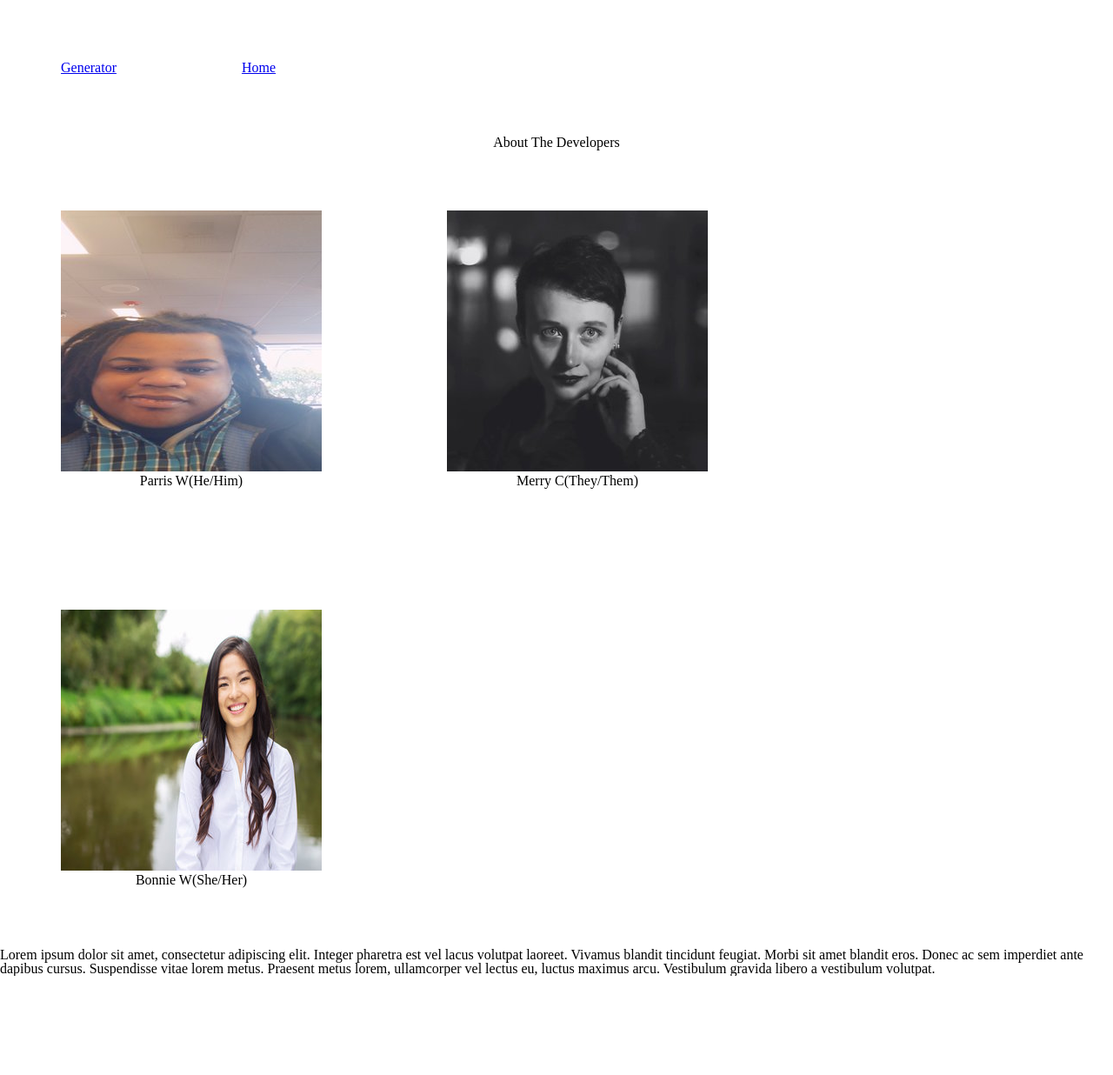
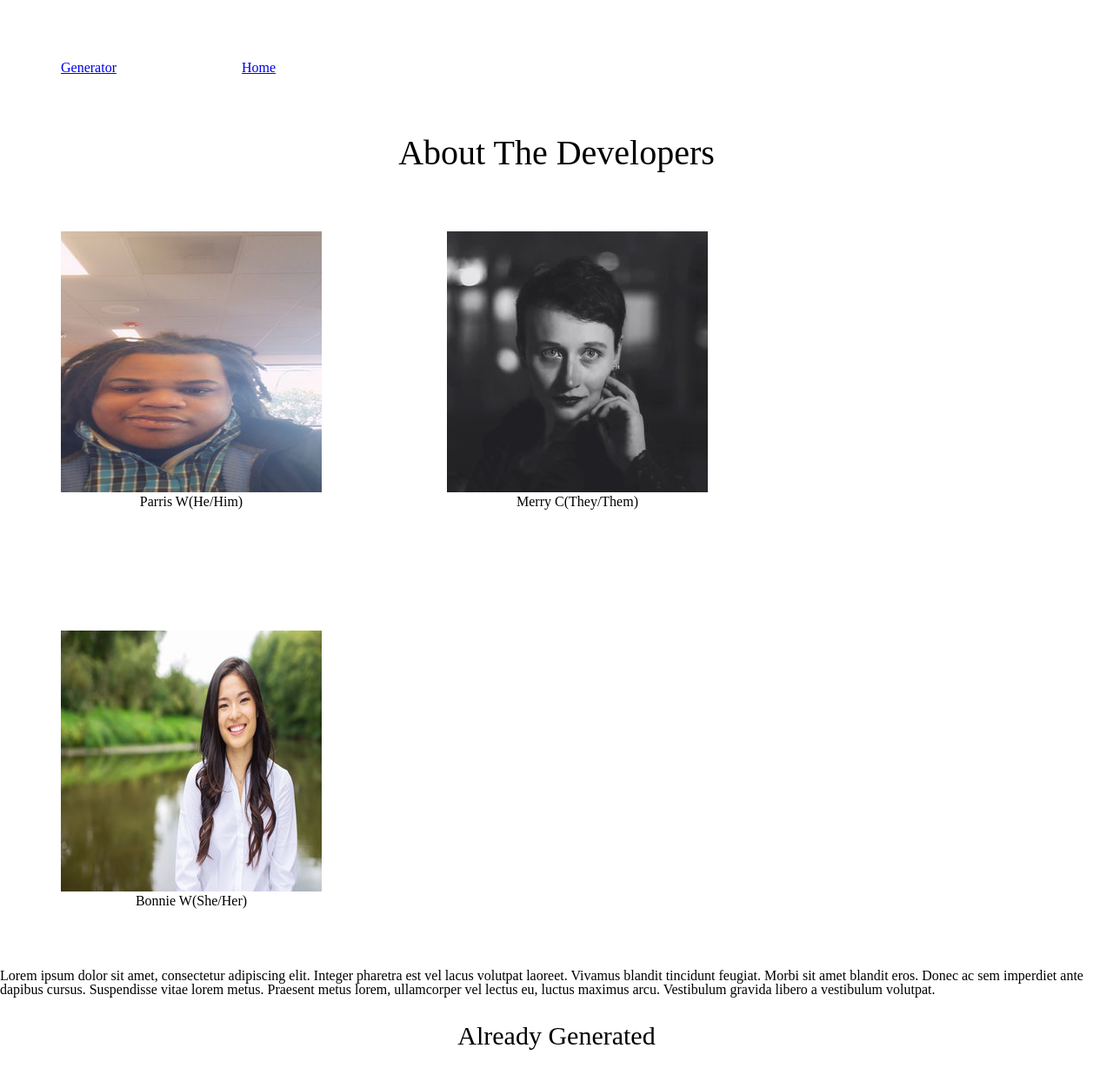
Before and after one commit to team-wins-all-the-time/Sigil, a plain HTML site: page html/gallery.html in a window 1280 px wide. Shown: the whole page at 87% size. Before the commit the page ends 1122 px from the top, so only its background shows below. Drawn offline with Linux system fonts and the light colour scheme.

Commit message:
styled gallery.html

```diff
--- a/css/gallery.css
+++ b/css/gallery.css
@@ -2,6 +2,7 @@
     background-color: white;
     overflow: scroll;
     white-space: nowrap;
+
 }
 
 div#scrollmenu a {
@@ -16,6 +17,11 @@ div#scrollmenu a:hover {
     background-color: #777;
 }
 
+div#title {
+    text-align: center;
+    font-size: 30px;
+    padding: 30px;
+}
 /* #aboutus { */
      /* width: 150px; */
     /* height: 150px; */
@@ -39,8 +45,10 @@ div#scrollmenu a:hover {
 h1 {
     text-align: center;
     margin: auto;
-    font-size: 1000px;
+    font-size: 40px;
+    /* background-color: blue; */
 }
+
 
 ul > li {
     text-align: center;
--- a/html/gallery.html
+++ b/html/gallery.html
@@ -5,8 +5,9 @@
     <meta name="viewport" content="width=device-width, initial-scale=1.0">
     <meta http-equiv="X-UA-Compatible" content="ie=edge">
     <title>Document</title>
+    <link rel="stylesheet" href="../css/reset.css">
     <link rel="stylesheet" href="../css/gallery.css">
-    <link rel="stylesheet" href="../css/reset.css">
+
 </head>
 <body>
     <nav>
@@ -37,6 +38,9 @@
 
     </p>
 </div>
+<div id="title">
+    <p>Already Generated</p>
+</div>
 <div id="scrollmenu">
 
 </div>
```
